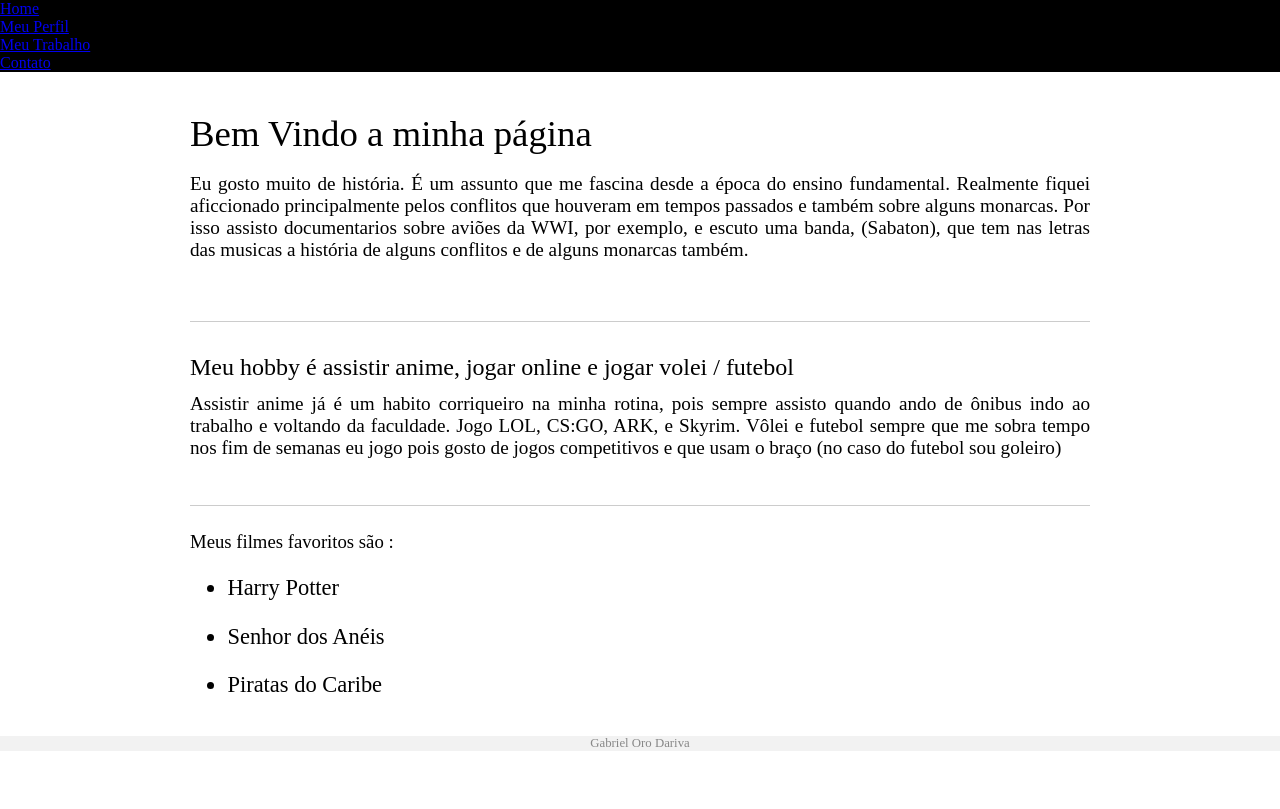
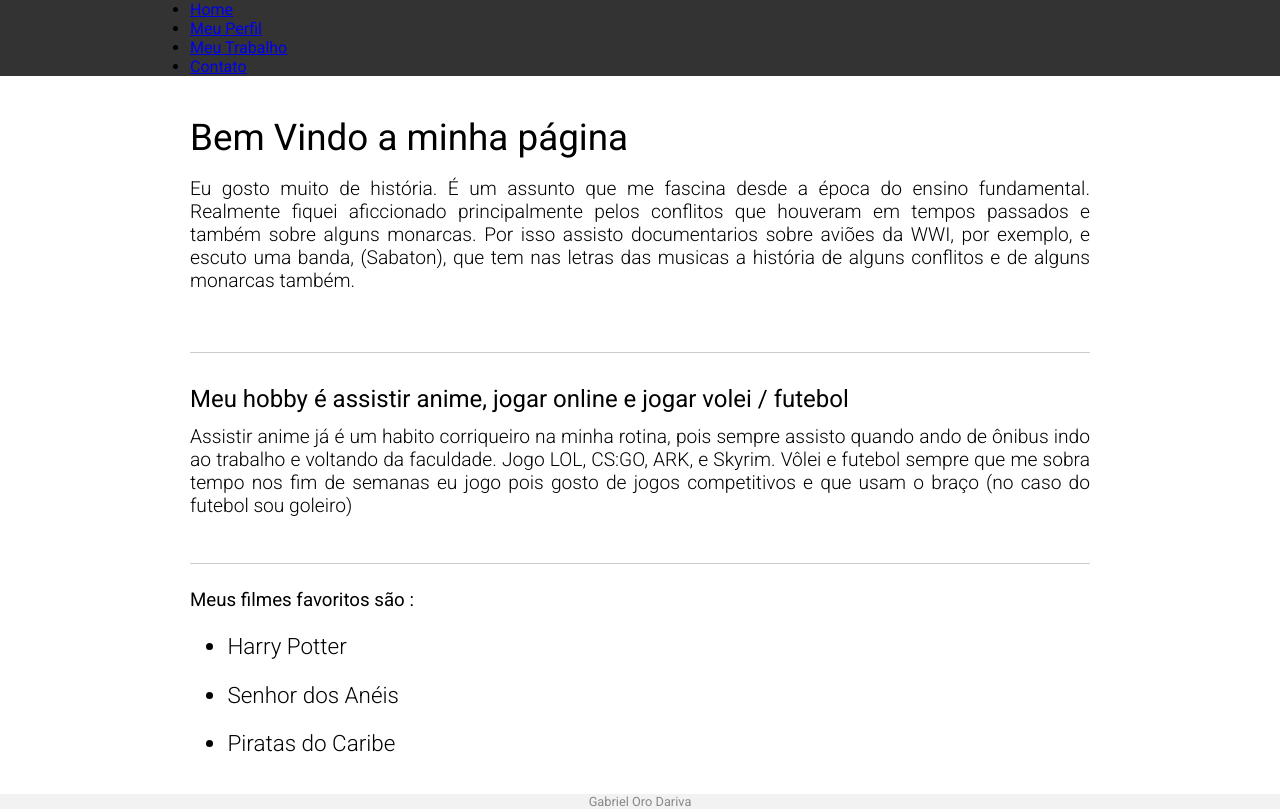
Before and after one commit to gaburieru-dev/DS1, a plain HTML site: page meusite/index.html in a window 1280 px wide. Drawn offline with Linux system fonts and the light colour scheme.

Commit message:
aula 26/03/2020

```diff
--- a/meusite/index.html
+++ b/meusite/index.html
@@ -4,7 +4,11 @@
     <meta charset="UTF-8">
     <meta name="viewport" content="width=device-width, initial-scale=1.0">
     <title>Gabriel Oro Dariva</title>
+
+    <link rel="stylesheet" href="https://fonts.googleapis.com/css?family=Roboto:300,400&display=swap">
+
     <link rel="stylesheet" href="style.css">
+
 </head>
 <body>
 
--- a/meusite/style.css
+++ b/meusite/style.css
@@ -3,11 +3,16 @@
     padding: 0;
 }
 
-nav{
-    background-color: black;
+body {
+    -webkit-font-smoothing: antialiased;
+    font-family: 'Roboto', sans-serif;
 }
 
-div{
+nav{
+    background-color: rgba(0, 0, 0, 0.8);
+}
+
+.content, nav ul {
     margin: 0 auto;
     width: 900px;
 }
```
